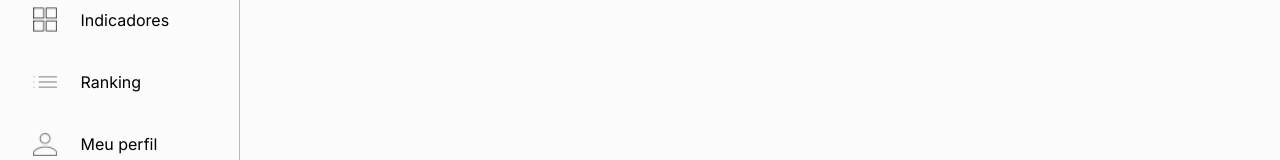
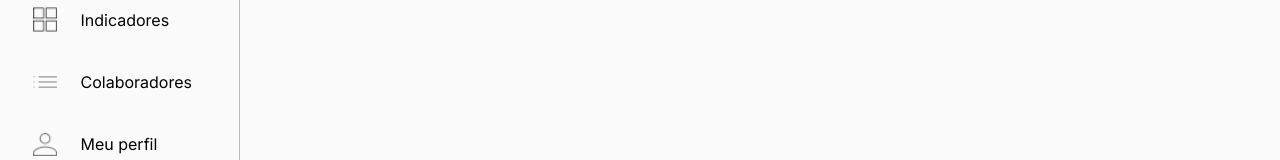
Before and after one commit to artursanntos/vfoods, a React (Vite) app: page / in a window 1280 px wide. Shown: the part 251-411 px from the top of the page. Built offline with nearby package versions, Linux system fonts and the light colour scheme; no server answers.

Commit message:
nome da rota alterado

```diff
--- a/src/App.tsx
+++ b/src/App.tsx
@@ -1,7 +1,7 @@
 import Home from "./pages/Home"
 import Indicators from "./pages/Indicators"
 import Login from "./pages/Login"
-import Ranking from "./pages/Ranking"
+import Collaborators from "./pages/Collaborators"
 import Profile from "./pages/Profile"
 import NewIndicator from "./pages/NewIndicator"
 import IndicatorPage from "./pages/IndicatorPage"
@@ -27,10 +27,10 @@ function App() {
                     <Route path="/indicators" element={<Indicators/>}/>
                     <Route path="/new_indicator" element={<NewIndicator/>}/>
                     <Route path="/indicators/:id"  element={<IndicatorPage/>}/>
-                    <Route path="/ranking" element={<Ranking/>}/>
                     <Route path="/profile" element={<Profile/>}/>
                     <Route path="/new_collaborator" element={<NewCollaborator/>}/>
                     <Route path="/profile/pdf"/>
+                    <Route path="/collaborators" element={<Collaborators/>}/>
                     <Route path="/collaborators/:id" element={<Collaborator/>}/>
                     <Route path="/collabotarors/:id/pdf"/>
 
--- a/src/componets/SideBar/SideBar.tsx
+++ b/src/componets/SideBar/SideBar.tsx
@@ -25,8 +25,8 @@ export function SideBar(){
 
                     </div>
                     <div className="SideBarItem">
-                        <Link to={"/ranking"}>
-                            <ButtonSB pathIcon={"src/componets/SideBar/assets/IconRanking.png"} buttonText={'Ranking'} />
+                        <Link to={"/collaborators"}>
+                            <ButtonSB pathIcon={"src/componets/SideBar/assets/IconRanking.png"} buttonText={'Colaboradores'} />
                         </Link>
                     </div>
                     <div className="SideBarItem">
```
